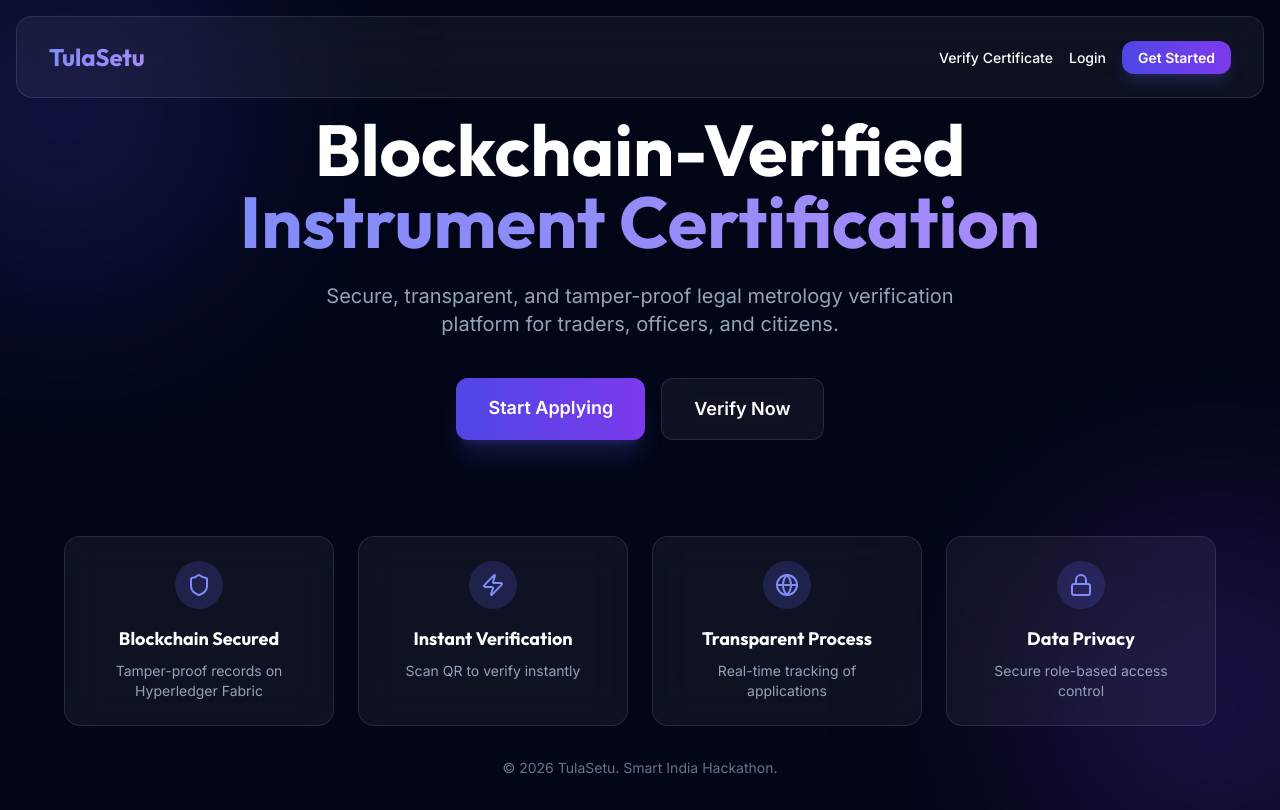
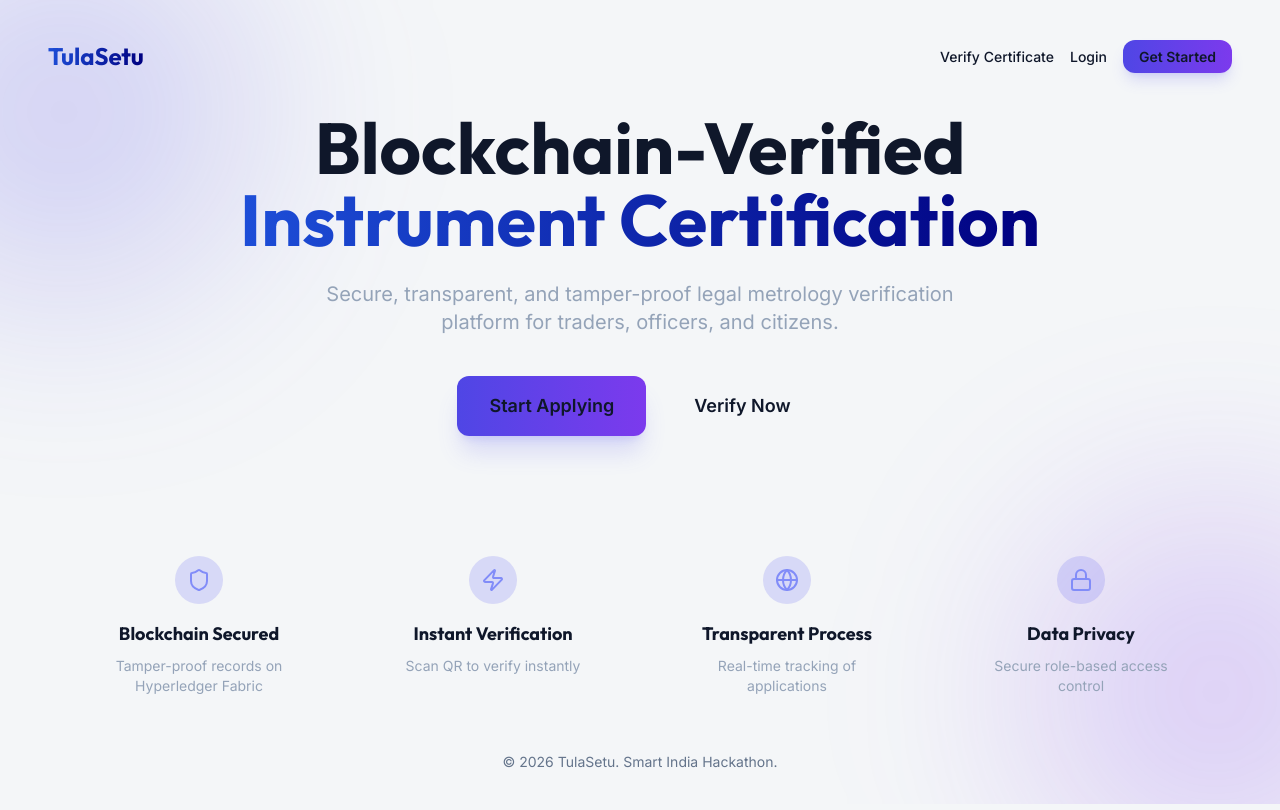
Before and after one commit to Aryanlohri/TULASETU, a Next.js app in the folder frontend/: page / in a window 1280 px wide. Built offline with nearby package versions, Linux system fonts and the light colour scheme.

Commit message:
feat(ui): update tailwind and globals for government light-mode theme

```diff
--- a/frontend/src/app/globals.css
+++ b/frontend/src/app/globals.css
@@ -3,11 +3,11 @@
 @tailwind utilities;
 
 @layer utilities {
-  .glass {
-    @apply bg-white/5 backdrop-blur-xl border border-white/10;
+  .gov-glass {
+    @apply bg-white border border-gray-200 shadow-sm rounded-md;
   }
   .text-gradient {
-    @apply bg-clip-text text-transparent bg-gradient-to-r from-indigo-400 to-violet-400;
+    @apply bg-clip-text text-transparent bg-gradient-to-r from-primary-700 to-primary-900;
   }
 }
 
@@ -19,12 +19,12 @@ html {
   width: 8px;
 }
 ::-webkit-scrollbar-track {
-  background: #020617;
+  background: #f1f5f9;
 }
 ::-webkit-scrollbar-thumb {
-  background: #334155;
+  background: #cbd5e1;
   border-radius: 4px;
 }
 ::-webkit-scrollbar-thumb:hover {
-  background: #475569;
+  background: #94a3b8;
 }
--- a/frontend/src/app/layout.js
+++ b/frontend/src/app/layout.js
@@ -12,11 +12,11 @@ export const metadata = {
 
 export default function RootLayout({ children }) {
   return (
-    <html lang="en" className="dark">
-      <body className={`${inter.variable} ${outfit.variable} font-sans bg-slate-950 text-white min-h-screen antialiased selection:bg-indigo-500/30`}>
+    <html lang="en">
+      <body className={`${inter.variable} ${outfit.variable} font-sans bg-govbg text-slate-900 min-h-screen antialiased selection:bg-saffron-500/30`}>
         {children}
         <Toaster position="top-right" toastOptions={{
-          style: { background: '#1e293b', color: '#fff', border: '1px solid rgba(255,255,255,0.1)' }
+          style: { background: '#fff', color: '#1e293b', border: '1px solid #e2e8f0' }
         }} />
       </body>
     </html>
--- a/frontend/tailwind.config.js
+++ b/frontend/tailwind.config.js
@@ -9,14 +9,25 @@ module.exports = {
         primary: {
           50: '#eef2ff',
           100: '#e0e7ff',
-          500: '#6366f1',
-          600: '#4f46e5',
-          700: '#4338ca',
+          500: '#1e3a8a', // blue-900 (Navy base)
+          600: '#1e40af', // blue-800
+          700: '#1d4ed8', // blue-700
+          800: '#1e3a8a',
+          900: '#000080', // Navy Blue
         },
-        success: '#34d399',
-        error: '#fb7185',
-        warning: '#fbbf24',
-        card: 'rgba(255, 255, 255, 0.05)',
+        saffron: {
+          500: '#FF9933',
+          600: '#e68a2e',
+        },
+        indiaGreen: {
+          500: '#138808',
+          600: '#117a07',
+        },
+        govbg: '#F4F6F8', // Light gray standard govt background
+        success: '#15803d', // green-700 for better contrast on light mode
+        error: '#b91c1c', // red-700
+        warning: '#b45309', // amber-700
+        card: '#ffffff',
       },
       fontFamily: {
         sans: ['var(--font-inter)'],
```
